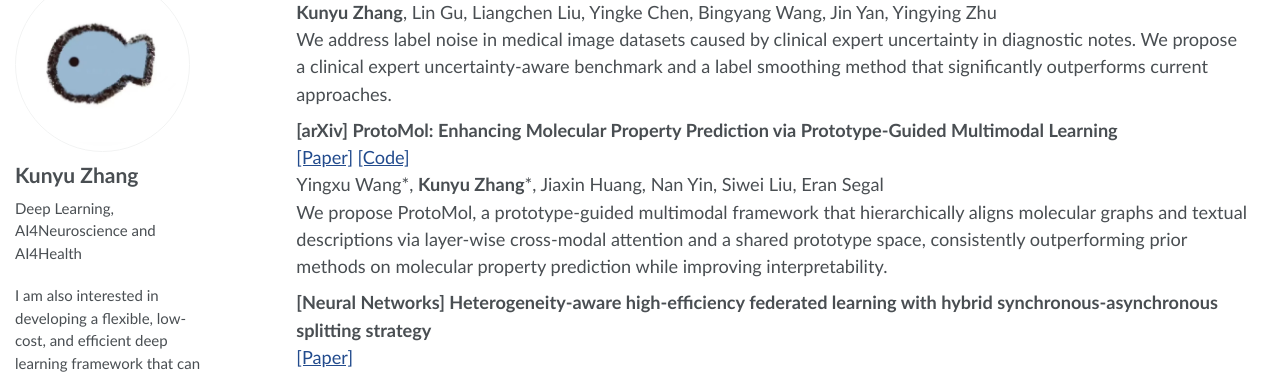
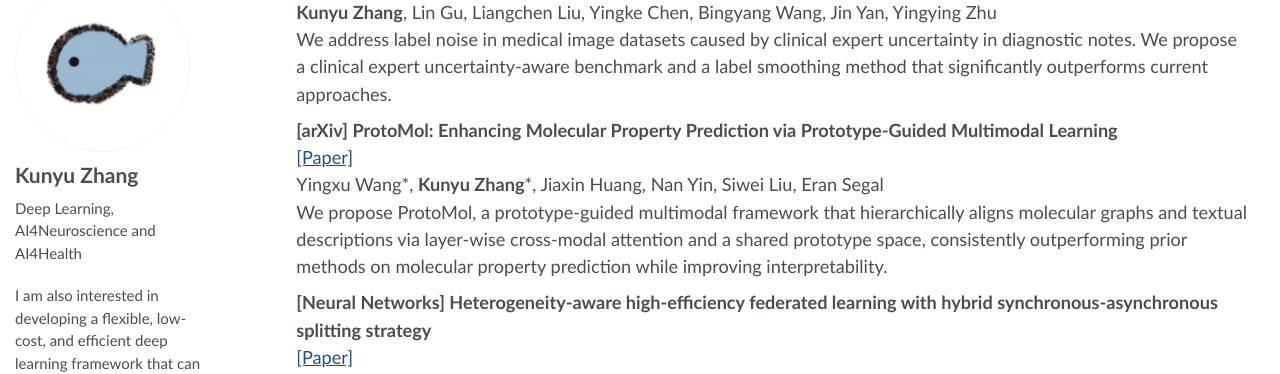
Before and after one commit to zky04/zky04.github.io, a Jekyll site: the page built from index.md, in a window 1280 px wide and 900 px high, scrolled down 809 px. Shown: the part 114-488 px from the top of the window. Built offline with Jekyll 4.4.1, drawn with Linux system fonts in a browser that asks for light colours.

Commit message:
Update author formatting for ProtoMol publication and remove code link for clarity

```diff
--- a/index.md
+++ b/index.md
@@ -29,7 +29,7 @@ We propose a novel method to capture higher-order interactions while using infor
 We address label noise in medical image datasets caused by clinical expert uncertainty in diagnostic notes. We propose a clinical expert uncertainty-aware benchmark and a label smoothing method that significantly outperforms current approaches.
 
 **[arXiv] ProtoMol: Enhancing Molecular Property Prediction via Prototype-Guided Multimodal Learning**
-[[Paper]](https://arxiv.org/pdf/2510.16824) [[Code]](https://anonymous.4open.science/r/Protomol-3DD1)
+[[Paper]](https://arxiv.org/pdf/2510.16824)
 Yingxu Wang\*, **Kunyu Zhang**\*, Jiaxin Huang, Nan Yin, Siwei Liu, Eran Segal
 We propose ProtoMol, a prototype-guided multimodal framework that hierarchically aligns molecular graphs and textual descriptions via layer-wise cross-modal attention and a shared prototype space, consistently outperforming prior methods on molecular property prediction while improving interpretability.
 
```
